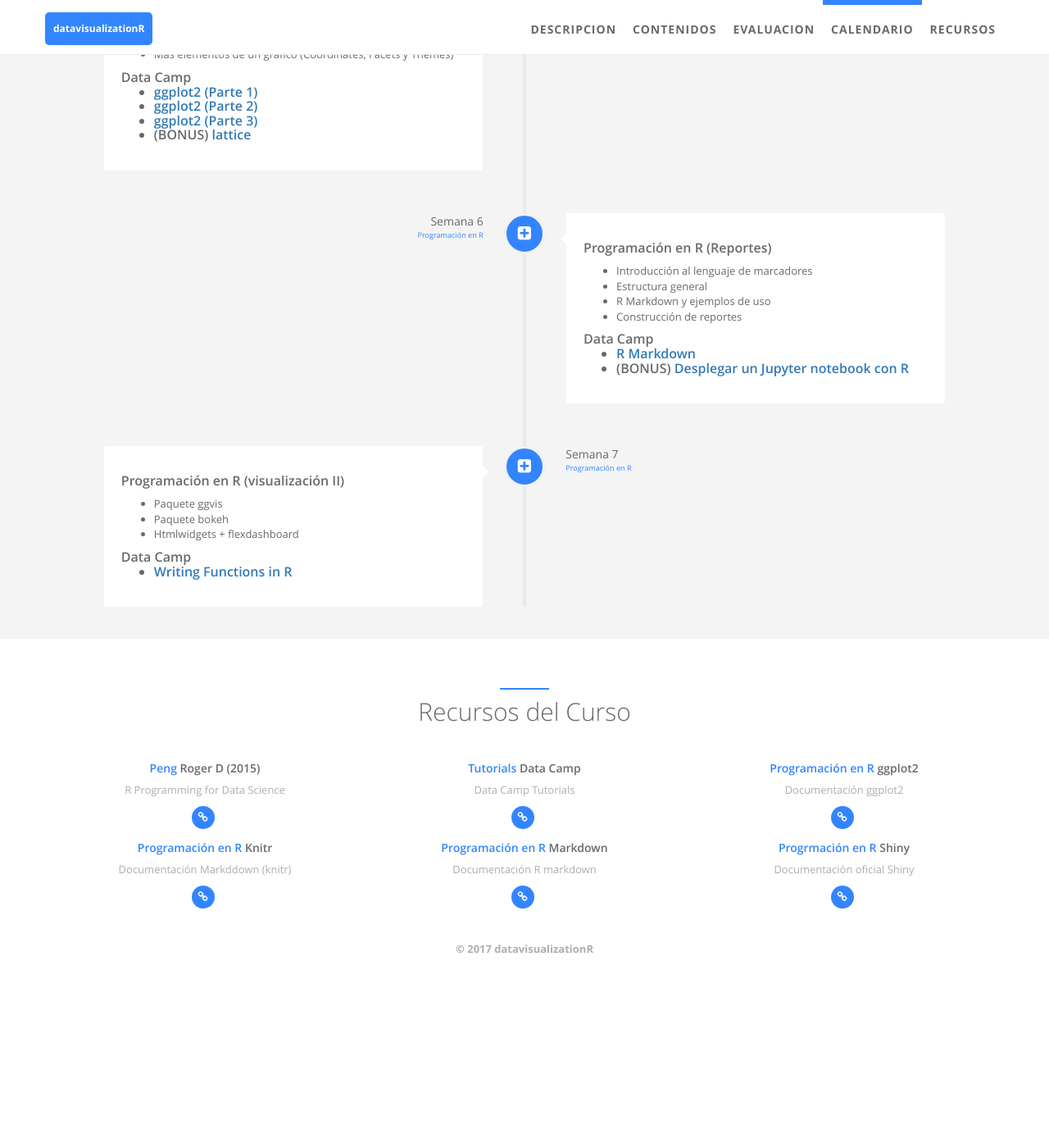
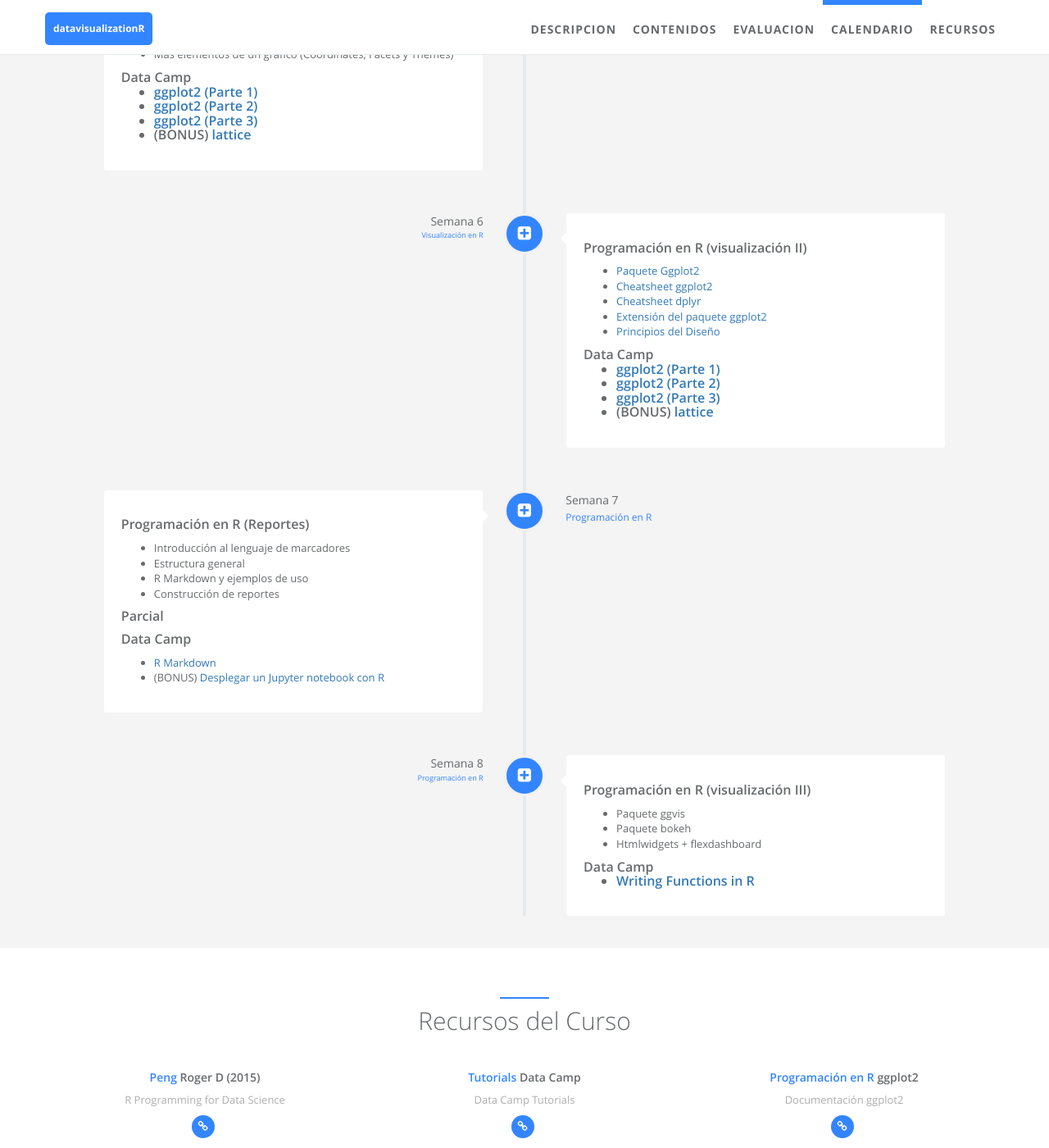
Before and after one commit to JoraJora/datavisualizationR, a Jekyll site: the page built from index.html, in a window 1280 px wide and 1400 px high, scrolled down 3614 px. Shown: the whole window at 82% size. Built offline with Jekyll 4.4.1, drawn with Linux system fonts in a browser that asks for light colours; before the commit the page ends 4820 px from its top, so only the background shows below that.

Commit message:
Cambios para la clase del 16/09/2017

```diff
--- a/_data/index/careers.yml
+++ b/_data/index/careers.yml
@@ -131,6 +131,34 @@
     detail:
     i18n:
   desc:
+    detail: <h3> Programación en R (visualización II) </h3>
+            <ul>
+              <li> <a href = "https://es.slideshare.net/izahn/rgraphics-12040991"> Paquete Ggplot2  </a>
+              <li> <a href = "https://www.rstudio.com/wp-content/uploads/2016/11/ggplot2-cheatsheet-2.1.pdf"> Cheatsheet ggplot2 </a>
+              <li> <a href = "https://github.com/rstudio/cheatsheets/raw/master/source/pdfs/datatransformation-cheatsheet.pdf"> Cheatsheet dplyr </a>
+              <li> <a href = "http://www.ggplot2-exts.org/ggiraph.html"> Extensión del paquete ggplot2 </a>
+              <li> <a href = "http://cs.boisestate.edu/~alark/cs564/lectures/Design_Principles.pdf"> Principios del Diseño </a>
+            </ul>
+            <h3> Data Camp
+            <ul>
+              <li> <a href = "https://www.datacamp.com/courses/data-visualization-with-ggplot2-part-1"> ggplot2 (Parte 1) </a>
+              <li> <a href = "https://www.datacamp.com/courses/data-visualization-with-ggplot2-part-2"> ggplot2 (Parte 2) </a>
+              <li> <a href = "https://www.datacamp.com/courses/data-visualization-with-ggplot2-part-3"> ggplot2 (Parte 3) </a>
+              <li> (BONUS)<a href = "https://www.datacamp.com/courses/data-visualization-in-r-with-lattice"> lattice </a>
+            </UL>
+
+    i18n: week_6_desc
+  date:
+    detail: Semana 6
+    i18n: week_6_desc
+  job:
+    detail: Visualización en R
+    i18n: week_6_jon
+  icon: fa-plus-square
+- name:
+    detail:
+    i18n:
+  desc:
     detail: <h3> Programación en R (Reportes) </h3>
             <ul>
               <li> Introducción al lenguaje de marcadores
@@ -138,25 +166,26 @@
               <li> R Markdown y ejemplos de uso
               <li> Construcción de reportes
             </ul>
-            <h3> Data Camp
+            <h3> Parcial </h3>
+            <h3> Data Camp </h3>
             <ul>
               <li> <a href = "https://www.datacamp.com/courses/reporting-with-r-markdown"> R Markdown </a>
               <li> (BONUS) <a href = "https://github.com/IRkernel/IRkernel"> Desplegar un Jupyter notebook con R </a>
             </UL>
 
-    i18n: week_6_desc
+    i18n: week_7_desc
   date:
-    detail: Semana 6
-    i18n: week_6_desc
+    detail: Semana 7
+    i18n: week_7_desc
   job:
     detail: Programación en R
-    i18n: week_6_jon
+    i18n: week_7_jon
   icon: fa-plus-square
 - name:
     detail:
     i18n:
   desc:
-    detail: <h3> Programación en R (visualización II) </h3>
+    detail: <h3> Programación en R (visualización III) </h3>
             <ul>
               <li> Paquete ggvis
               <li> Paquete bokeh
@@ -167,11 +196,11 @@
               <li> <a href = "https://www.datacamp.com/courses/data-visualization-with-ggplot2-part-3"> Writing Functions in R </a>
             </UL>
 
-    i18n: week_7_desc
+    i18n: week_8_desc
   date:
-    detail: Semana 7
-    i18n: week_7_desc
+    detail: Semana 8
+    i18n: week_8_desc
   job:
     detail: Programación en R
-    i18n: week_7_jon
+    i18n: week_8_jon
   icon: fa-plus-square
```
